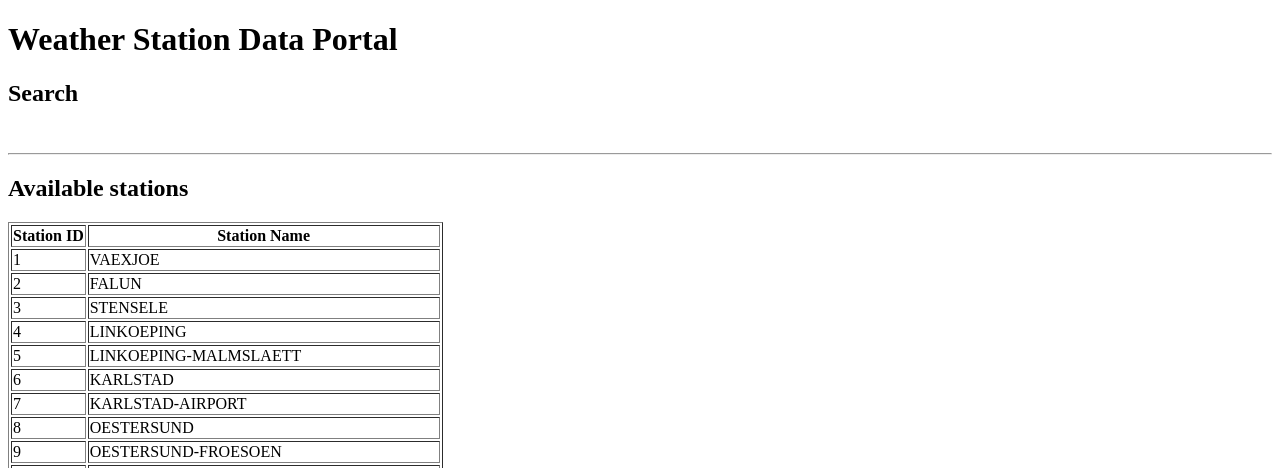
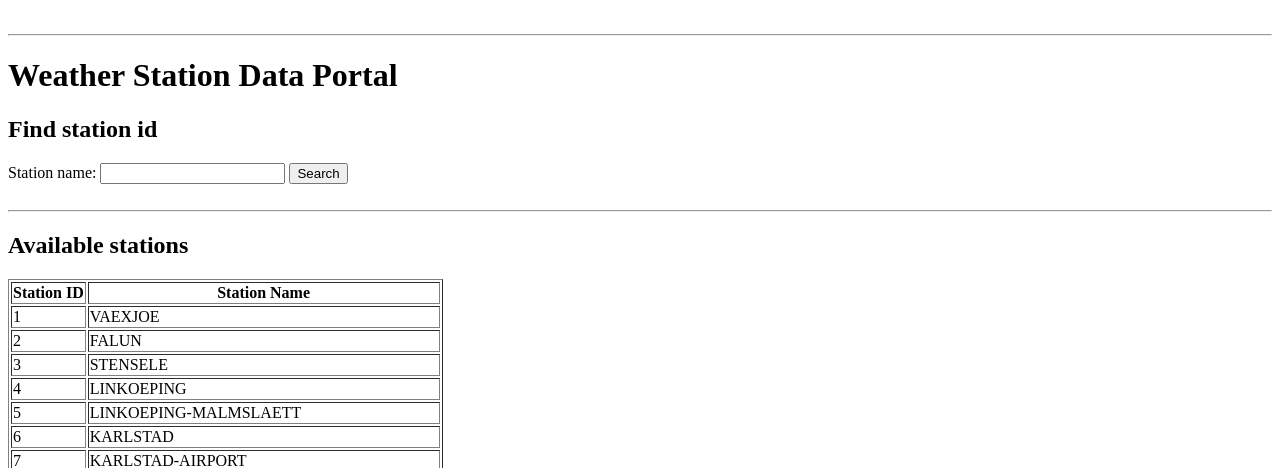
Before and after one commit to jexser/Weather_Station_Data_Portal, a Flask app: page / in a window 1280 px wide. Shown: the top 468 px of the page. Run offline with Flask 3, Linux system fonts and the light colour scheme; parts of the project's set-up code (start-up, migrations or seed data) failed here and were passed over.

Commit message:
Implemented search by station name for API andpoint and IU

```diff
--- a/constants.py
+++ b/constants.py
@@ -9,3 +9,4 @@ ROWS_TO_SKIP_INDEX: Final[int] = 17
 ROWS_TO_SKIP_STATION: Final[int] = 20
 
 INDEX_PAGE_SIZE: Final[int] = 50 #500 for prod
+MAX_SEARCH_RESULTS: Final[int] = 5 #50 for prod
--- a/main.py
+++ b/main.py
@@ -50,9 +50,16 @@ def handle_api_error(error: APIError) -> Response:
 @app.route("/")
 def home():
     page_str = request.args.get("page", "1") # default = 1
-    stations = station_service.get_stations_index_page(page_str=page_str)
-    data: list = stations["data"]
-    has_next = stations["has_next"]
+    station_name = request.args.get("station_name")
+
+    if station_name:
+        stations = station_service.find_stations_by_name(station_name)
+        data = stations["data"]
+        has_next = False
+    else:
+        stations = station_service.get_stations_index_page(page_str=page_str)
+        data: list = stations["data"]
+        has_next = stations["has_next"]
 
     return render_template(
         "home.html",
@@ -85,5 +92,20 @@ def get_station_by(stationid: str):
     return jsonify(station_service.get_by_date_or_year(stationid, date_str, year_str))
 
 
+@app.route("/api/v1/stations/search")
+def find_station_by_name():
+    name_str = request.args.get("name")
+
+    if name_str:
+        result = station_service.find_stations_by_name(name_str)
+        return jsonify({
+            "data": result["data"],
+            "search_word": result["search_word"],
+            "search_results": result["search_results"]
+        })
+    else:
+        raise InternalServerError("No value for param 'name' is provided")
+
+
 if __name__ == "__main__":
     app.run(debug=True if DEBUG else False)
--- a/services/station_service.py
+++ b/services/station_service.py
@@ -30,14 +30,14 @@ def get_stations_index_page(page_str: str | None = "1") -> dict:
     remainder = lotal_records - (page * constants.INDEX_PAGE_SIZE)
     has_next: bool = remainder > 0
 
-    result = {
+    payload = {
         "data": paginated.to_dict(orient="records"),
         "total": lotal_records,
         "page": page_str,
         "page_size": constants.INDEX_PAGE_SIZE,
         "has_next": has_next
     }
-    return result
+    return payload
 
 
 def _paginate_index(df: pd.DataFrame, page: int, page_size: int = 500) -> pd.DataFrame:
@@ -85,3 +85,24 @@ def get_by_date_or_year(stationid: str, date_str: str | None, year_str: str | No
         raise errors.BadRequest("Either date or year must be provided")
 
     return result
+
+
+def find_stations_by_name(station_name: str) -> dict:
+    validators.validate_station_name(staion_name=station_name)
+
+    df = station_repo.load_station_index()
+    df[constants.FIELD_STANAME] = df[constants.FIELD_STANAME].str.capitalize()
+    search_result = df.loc[df[constants.FIELD_STANAME].str.contains(station_name.capitalize())].to_dict(orient="records")
+    search_result_records = len(search_result)
+
+    if search_result_records == 0:
+        search_result = "No stations found"
+    elif search_result_records > constants.MAX_SEARCH_RESULTS:
+        search_result = search_result[0:50]
+
+    payload = {
+        "data": search_result,
+        "search_word": station_name,
+        "search_results": len(search_result)
+    }
+    return payload
--- a/templates/home.html
+++ b/templates/home.html
@@ -5,8 +5,17 @@
     <title>Weather Station Data Portal</title>
 </head>
 <body>
+    <br>
+    <hr>
     <h1>Weather Station Data Portal</h1>
-    <h2>Search</h2>
+    <h2>Find station id</h2>
+    <div>
+        <form method="get" action="{{ url_for('home') }}">
+            <label for="station_name">Station name: </label>
+            <input type="text" id="station_name" name="station_name">
+            <input type="submit" id="search_button" value="Search">
+        </form>
+    </div>
     <br>
     <hr>
     <h2>Available stations</h2>
--- a/validators.py
+++ b/validators.py
@@ -117,3 +117,9 @@ def validate_page_number(page_str: str | None) -> int:
         raise BadRequest("Page must be >= 1")
 
     return page
+
+
+def validate_station_name(staion_name: str):
+    pattern = "^[A-Za-z\\s'-.]+$"
+    if not re.match(pattern=pattern, string=staion_name):
+        raise BadRequest("Provide correct name; Allowed characters: Letters, space, dash, apostrophe, dot")
```
Also changed, not shown: _documentation/user_stories.md (+1 -1 lines).
